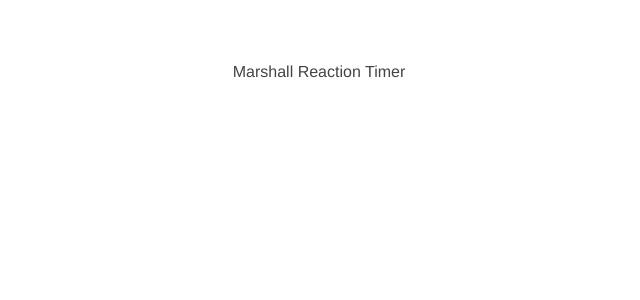
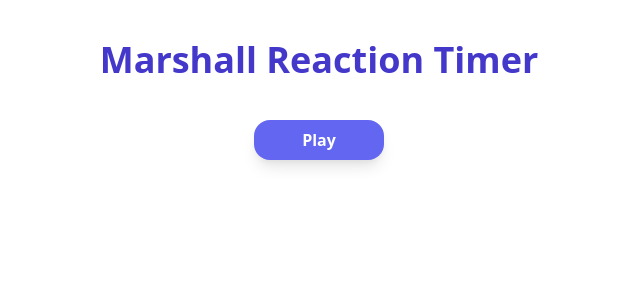
Before and after one commit to Marshall-Hao/reaction-timer, a Vue app: page / in a window 1280 px wide. Shown: the top 300 px of the page, without its empty margins (321-961 px from the left). Built offline with nearby package versions, Linux system fonts and the light colour scheme.

Commit message:
understand the basic hook of vue, create block components and mount it with a delay

```diff
--- a/public/index.html
+++ b/public/index.html
@@ -11,7 +11,7 @@
     <noscript>
       <strong>We're sorry but <%= htmlWebpackPlugin.options.title %> doesn't work properly without JavaScript enabled. Please enable it to continue.</strong>
     </noscript>
-    <div id="app"></div>
+    <div id="app" ></div>
     <!-- built files will be auto injected -->
   </body>
 </html>
--- a/src/App.vue
+++ b/src/App.vue
@@ -1,23 +1,31 @@
 <template>
-<h1>Marshall Reaction Timer</h1>
+<div class="flex grid flex-col justify-center">
+  <h1 class="text-indigo-700 text-4xl text-center p-10 font-bold">Marshall Reaction Timer</h1>
+    <button class="font-bold justify-self-center bg-indigo-500 px-12 py-2 rounded-2xl shadow-lg text-white text-center focus:outline-none"
+  @click="start" :disabled="isPlaying">Play</button>
+  <Block v-if="isPlaying" :delay="delay"  class="justify-self-center mt-20"/>
+</div>
 </template>
 
 <script>
+import Block from './components/Block.vue'
 
 export default {
   name: 'App',
   components: {
+    Block,
+  },
+  data() {
+    return {
+      isPlaying: false,
+      delay: null
+    }
+  },
+  methods: {
+    start() {
+      this.delay = 2000 + Math.random() * 5000
+      this.isPlaying = true
+    }
   }
 }
 </script>
-
-<style>
-#app {
-  font-family: Avenir, Helvetica, Arial, sans-serif;
-  -webkit-font-smoothing: antialiased;
-  -moz-osx-font-smoothing: grayscale;
-  text-align: center;
-  color: #444;
-  margin-top: 60px;
-}
-</style>
--- /dev/null
+++ b/src/components/Block.vue
@@ -0,0 +1,21 @@
+<template>
+    <div v-if="showBlock" class="block rounded-2xl p-36 text-5xl font-bold text-white bg-indigo-500 text-center">
+        click me
+    </div>
+</template>
+
+<script>
+export default {
+    props: ['delay'],
+    data() {
+        return {
+            showBlock:false
+        }
+    },
+    mounted() {
+        setTimeout(() => {
+           this.showBlock = true
+        }, this.delay)
+    },
+}
+</script>
```
Also changed, not shown: src/components/Results.vue (added).
